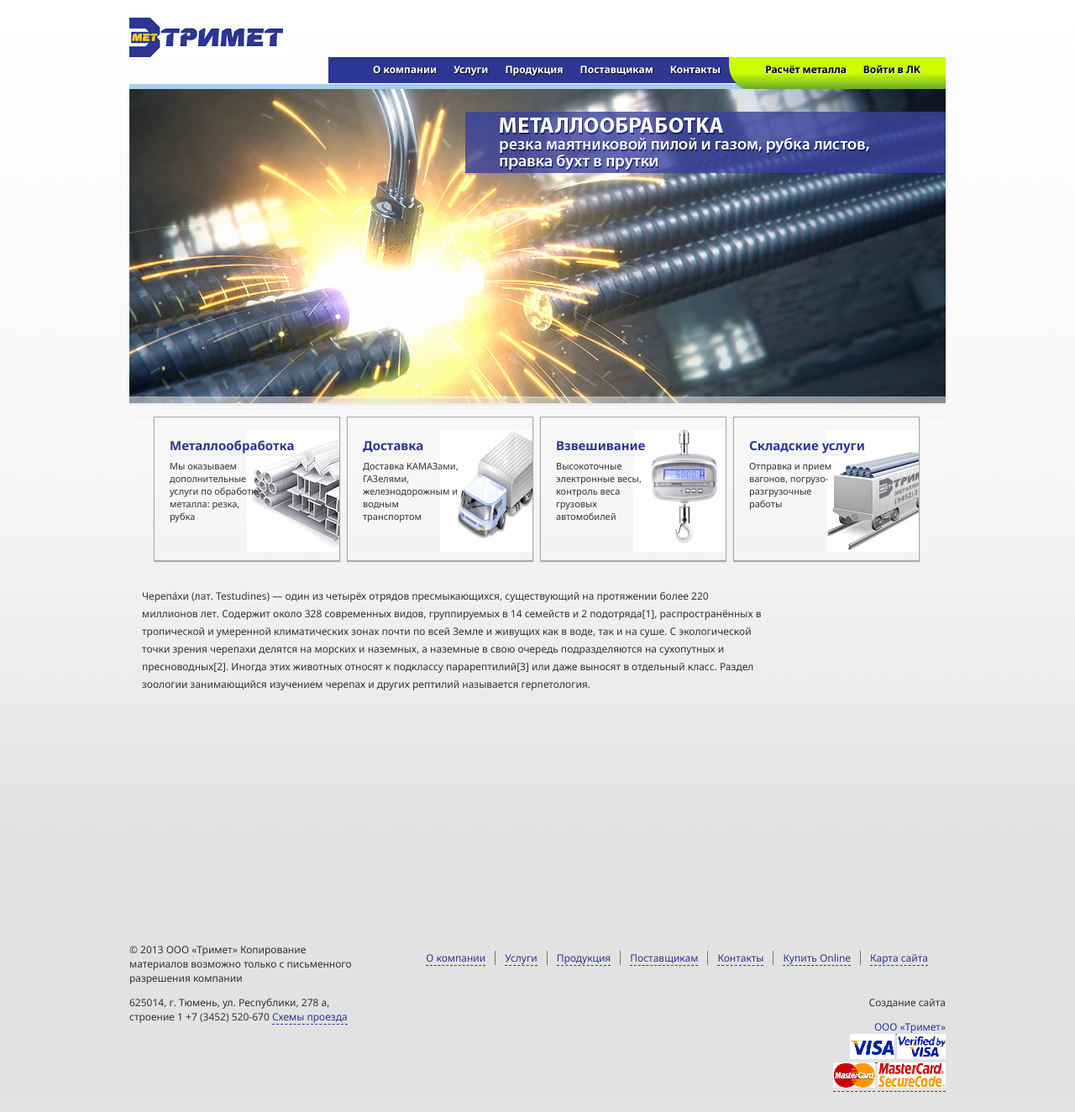
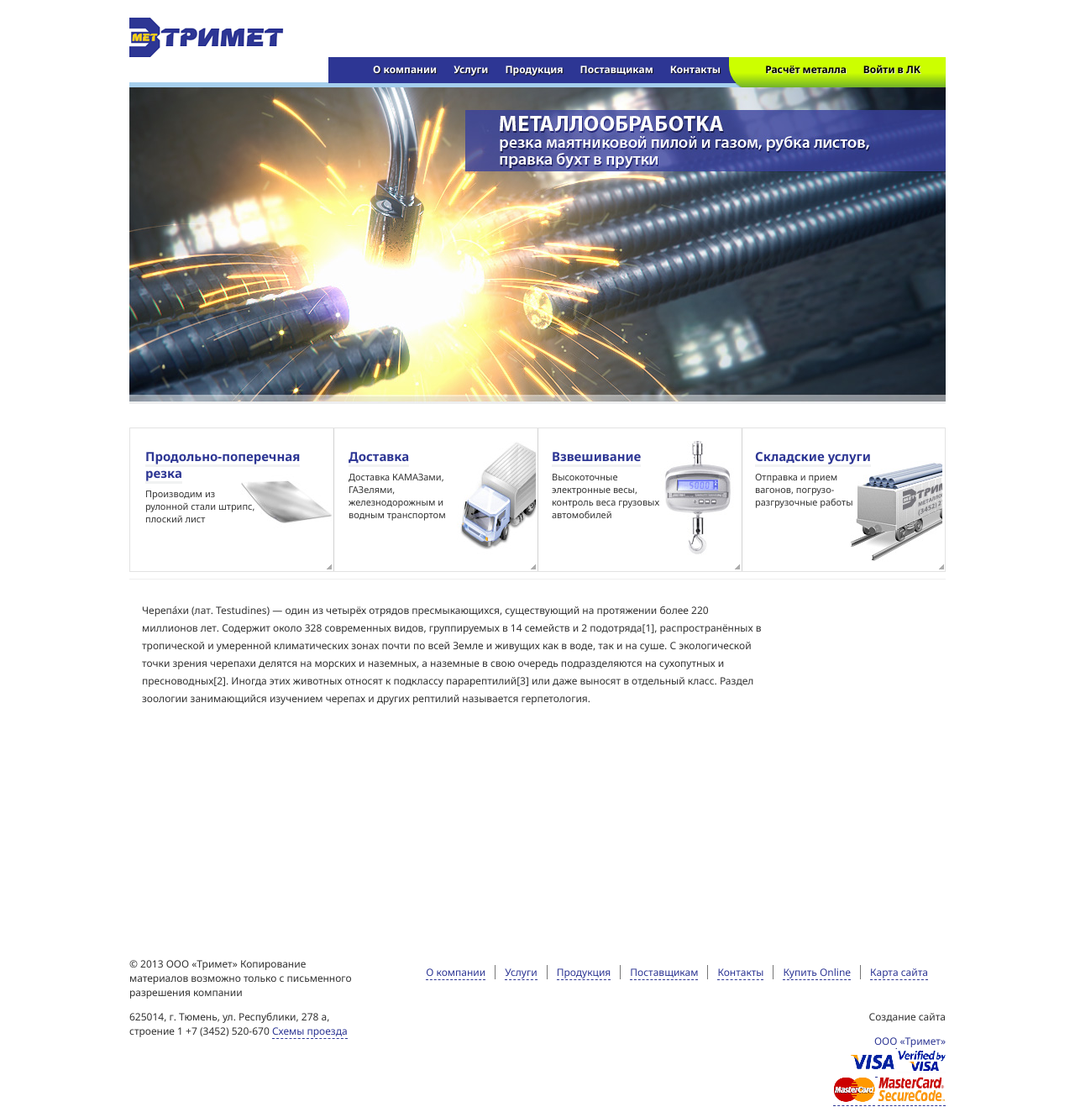
Before and after one commit to Trimet/trimetnew, a Django app: page / in a window 1280 px wide. Shown: the whole page at 84% size. Before the commit the page ends 1300 px from the top, so only its background shows below. Run offline with Django 3.2, Linux system fonts and the light colour scheme; parts of the project's set-up code (start-up, migrations or seed data) failed here and were passed over.

Commit message:
making christmass..... etc..

```diff
--- a/services/urls.py
+++ b/services/urls.py
@@ -1,16 +1,16 @@
 from django.conf.urls import patterns, url
 
-from about import views
+from services import views
 
 urlpatterns = patterns('',
     url(r'^$', views.show_index, name='index'),
-    url(r'^history/$', views.show_history, name='history'),
-    url(r'^wordpress/photo/$', views.show_photo, name='photo'),
-    url(r'^leaderships/$', views.show_leadership, name='leaderships'),
-    url(r'^strong/$', views.show_strong, name='strong'),
-    url(r'^awards/$', views.show_awards, name='awards'),
-    url(r'^wordpress/$', views.show_wordpress, name='wordpress'),
-    url(r'^partners/$', views.show_partners, name='partners'),
-    url(r'^vacancies/$', views.show_vacancies, name='vacancies'),
+    url(r'^metalwork/$', views.show_metalwork, name='metalwork'),
+    # url(r'^wordpress/photo/$', views.show_photo, name='photo'),
+    # url(r'^leaderships/$', views.show_leadership, name='leaderships'),
+    # url(r'^strong/$', views.show_strong, name='strong'),
+    # url(r'^awards/$', views.show_awards, name='awards'),
+    # url(r'^wordpress/$', views.show_wordpress, name='wordpress'),
+    # url(r'^partners/$', views.show_partners, name='partners'),
+    # url(r'^vacancies/$', views.show_vacancies, name='vacancies'),
 
 )
--- a/static/style.css
+++ b/static/style.css
@@ -28,13 +28,13 @@ html{
     /*background-color: #e2e2e2;*/
 
     background: #ffffff; /* Old browsers */
-background: -moz-linear-gradient(top,  #ffffff 0%, #f6f6f6 47%, #e2e2e2 76%); /* FF3.6+ */
-background: -webkit-gradient(linear, left top, left bottom, color-stop(0%,#ffffff), color-stop(47%,#f6f6f6), color-stop(76%,#e2e2e2)); /* Chrome,Safari4+ */
-background: -webkit-linear-gradient(top,  #ffffff 0%,#f6f6f6 47%,#e2e2e2 76%); /* Chrome10+,Safari5.1+ */
-background: -o-linear-gradient(top,  #ffffff 0%,#f6f6f6 47%,#e2e2e2 76%); /* Opera 11.10+ */
-background: -ms-linear-gradient(top,  #ffffff 0%,#f6f6f6 47%,#e2e2e2 76%); /* IE10+ */
-background: linear-gradient(to bottom,  #ffffff 0%,#f6f6f6 47%,#e2e2e2 76%); /* W3C */
-filter: progid:DXImageTransform.Microsoft.gradient( startColorstr='#ffffff', endColorstr='#e2e2e2',GradientType=0 ); /* IE6-9 */
+    /*background: -moz-linear-gradient(top,  #ffffff 0%, #f6f6f6 47%, #e2e2e2 76%); /* FF3.6+ */*/
+    /*background: -webkit-gradient(linear, left top, left bottom, color-stop(0%,#ffffff), color-stop(47%,#f6f6f6), color-stop(76%,#e2e2e2)); /* Chrome,Safari4+ */*/
+    /*background: -webkit-linear-gradient(top,  #ffffff 0%,#f6f6f6 47%,#e2e2e2 76%); /* Chrome10+,Safari5.1+ */*/
+    /*background: -o-linear-gradient(top,  #ffffff 0%,#f6f6f6 47%,#e2e2e2 76%); /* Opera 11.10+ */*/
+    /*background: -ms-linear-gradient(top,  #ffffff 0%,#f6f6f6 47%,#e2e2e2 76%); /* IE10+ */*/
+    /*background: linear-gradient(to bottom,  #ffffff 0%,#f6f6f6 47%,#e2e2e2 76%); /* W3C */*/
+    /*filter: progid:DXImageTransform.Microsoft.gradient( startColorstr='#ffffff', endColorstr='#e2e2e2',GradientType=0 ); /* IE6-9 */*/
 }
 
 h1{
@@ -249,30 +249,41 @@ background:url(../images/resize.png) repeat scroll 0% 0% transparent;
 
 /* Self-defined */
 
-.obj-ulinks {
+/*.obj-ulinks {
     text-align: left;
     display: block;
-	/*line-height: 50px;*/
+
     padding: 5px 0px;
     margin:0px auto;
-	/*width:auto;*/
+
     max-width: 922px;
+}*/
+.obj-ulinks {
+    background: url("/static/mainpage/u-links.png") no-repeat scroll 0px 100% transparent;
+    border: 1px solid rgb(227, 227, 227);
+    margin: 24px 0px 8px;
+    height: 1%;
+    overflow: hidden;
+    text-align: left;
 }
+
 .obj-ulinks div {
-	display: block;
-	float:left;
-	margin: 4px 4px;
-	/*padding: 0px 16px;*/
-	/*color: #fff;*/
-	/*line-height: 30px;*/
+float: left;
+min-height: 170px;
+height: auto !important;
+margin-right: 1px;
+width: 241px;
+
+    /*display: block;*/
+    /*float:left;*/
+    /*margin: 4px 4px;*/
     font-size: 11px;
-	/*text-shadow: 1px 1px 1px #111;*/
-	border: 1px solid #aaa;
-	box-shadow: 0px 1px 1px rgba(0,0,0,0.3);
-	max-width: 220px;
-	width:24%;
-	min-width:200px;
-	height: 170px;
+    /*border: 1px solid #aaa;*/
+    /*box-shadow: 0px 1px 1px rgba(0,0,0,0.3);*/
+    /*max-width: 220px;*/
+    /*width:24%;*/
+    /*min-width:200px;*/
+    /*height: 170px;*/
 }
 .obj-ulinks div.ulinks1 { background: url('/static/mainpage/ulinks1.jpg') no-repeat scroll 100% 15px transparent; }
 .obj-ulinks div.ulinks2 { background: url('/static/mainpage/ulinks2.jpg') no-repeat scroll 100% 15px transparent; }
@@ -329,10 +340,12 @@ nav a.mm_active{
 }
 
 img.aleft{
-	float:left;
+    /*float:left;
     margin-right:15px;
     margin-top:20px;
-	margin-bottom:5px;
+    margin-bottom:5px;*/
+    float: left;
+    margin: 0.4em 25px 5px 0px;
 }
 
 footer #fleft{
@@ -393,7 +406,7 @@ footer{
 
 #nav_div{
     display:block;
-	min-height: 32px;
+    min-height: 30px;
 }
 
 .special_nav{
@@ -428,6 +441,8 @@ footer{
 }
 .special_nav a.mm_active{
     color: #2d3694;
+    /*color: #ffd700;*/
+    text-shadow: 1px 1px 1px #eee;
 }
 
 /* MEDIA RESIZING */
@@ -481,29 +496,35 @@ footer{
     .navigation {
         width:715px;
     }
-	#sidebar-wrapper{ width:178px; }
+    #sidebar-wrapper{ width:166px; }
 }
 @media screen and (min-width: 859px) and (max-width: 960px) {
     #Wrapper{ width: 830px; margin:0px auto;}
     #navigation ul li a{ font-size:12px; padding:0px 11px;}
     #contents{
-	width: 63%;
+    width: 70%;
     }
     #contents h1{ line-height:40px;}
     .navigation {
         width:715px;
+    }
+    #sidebar-wrapper{
+        width: 23%;
     }
 }
 @media screen and (min-width: 761px) and (max-width: 860px) {
     #Wrapper{ width: 740px; margin:0px auto;}
     #navigation ul li a{ font-size:12px; padding:0px 11px;}
     #contents{
-	width: 63%;
+    width: 70%;
     }
     #contents h1{ font-size:30px; text-align:left; line-height:30px;}
     .obj-ulinks { max-width:466px;}
     .navigation {
         width:715px;
+    }
+    #sidebar-wrapper{
+        width: 23%;
     }
 }
 
--- a/templates/mainpage/index.html
+++ b/templates/mainpage/index.html
@@ -18,19 +18,19 @@
             </div>
     <div class="obj-ulinks">
         <div class="ulinks1">
-            <h3><a href="http://www.trimet.ru/services/metalwork/" title="подробнее">Металлообработка</a></h3>
-            <p>Мы оказываем дополнительные услуги по обработке металла: резка, рубка</p>
+            <h3><a href="/services/metalwork/" title="подробнее">Продольно-поперечная резка</a></h3>
+            <p>Производим из рулонной стали штрипс, плоский лист</p>
         </div>
         <div class="ulinks2">
-            <h3><a href="http://www.trimet.ru/services/delivery/" title="подробнее">Доставка</a></h3>
+            <h3><a href="/services/delivery/" title="подробнее">Доставка</a></h3>
             <p>Доставка КАМАЗами, ГАЗелями, железнодорожным и водным транспортом</p>
         </div>
         <div class="ulinks3">
-            <h3><a href="http://www.trimet.ru/services/weighing/" title="подробнее">Взвешивание</a></h3>
+            <h3><a href="/services/weighing/" title="подробнее">Взвешивание</a></h3>
             <p>Высокоточные электронные весы, контроль веса грузовых автомобилей</p>
         </div>
         <div class="ulinks4">
-            <h3><a href="http://www.trimet.ru/services/storage/" title="подробнее">Складские услуги</a></h3>
+            <h3><a href="/services/storage/" title="подробнее">Складские услуги</a></h3>
             <p>Отправка и прием вагонов, погрузо-разгрузочные работы</p>
         </div>
     </div><!-- /obj-ulinks -->
--- /dev/null
+++ b/templates/services/index_ajax.html
@@ -0,0 +1,5 @@
+{% load staticfiles %}
+
+{% include "services/sidebar.html" %}
+
+{% include "services/index_content.html" %}
--- /dev/null
+++ b/templates/services/metalwork_ajax.html
@@ -0,0 +1,3 @@
+{% load staticfiles %}
+
+{% include "services/index_content.html" %}
```
Also changed, not shown: services/views.py (+35 -1 lines), templates/blocks/delivery_rblock.html (added, +20 -0 lines), templates/services/index.html (added, +14 -0 lines), templates/services/index_content.html (added, +32 -0 lines), templates/services/sidebar.html (added, +12 -0 lines), static/5.jpg (deleted), static/mainpage/ulinks1.jpg, 2 other files. Lines whose indentation alone changed are shown as unchanged.
